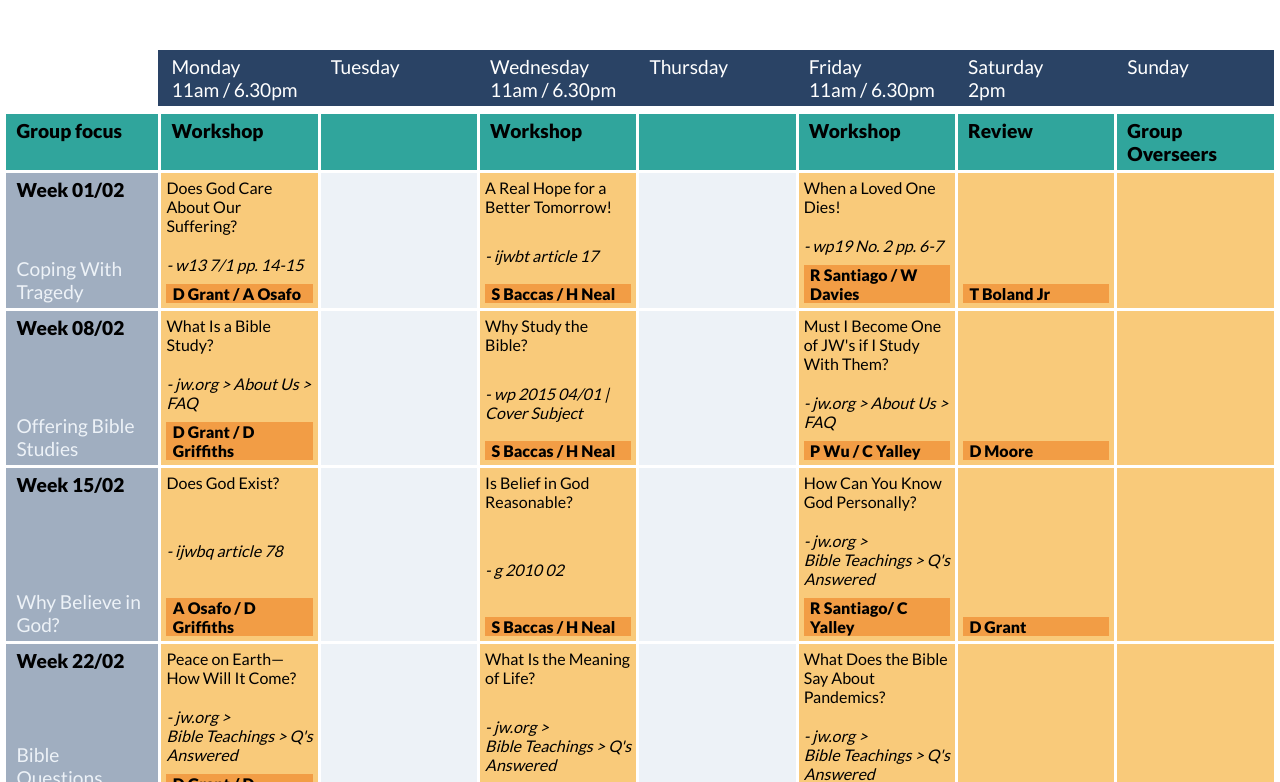
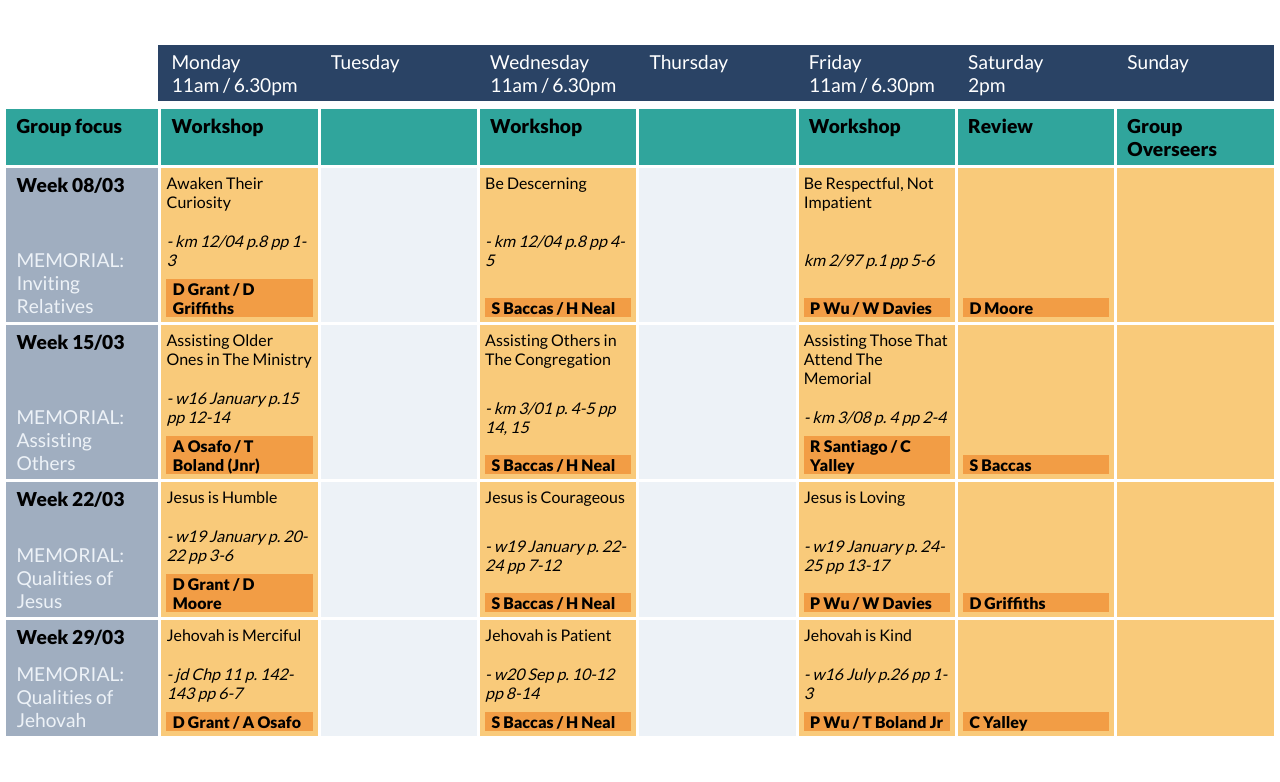
Before and after one commit to Denis-Grant/ministry-schedule-2021, a website: page index.html in a window 1280 px wide. Shown: the part 135-917 px from the top of the page. Drawn offline with nearby package versions, Linux system fonts and the light colour scheme.

Commit message:
March complete

```diff
--- a/index.html
+++ b/index.html
@@ -11,7 +11,7 @@
     <header>
         <nav>
             <div class="top">
-                    <span class='md-text underline' id='month'> DECEMBER</span>
+                    <span class='md-text underline' id='month'> MARCH</span>
                     <br>
                 <span class='lg-text underline'>FIELD MINISTRY</p>
             </div>
--- a/js/app.js
+++ b/js/app.js
@@ -22,12 +22,12 @@ let mq = window.matchMedia('(min-width: 920px)');
 
 
 const heading = [
-    {month: "february 2021"},
-    {text: '"And I saw another angel flying in midheaven, and he had good news to declare." - Rev 14:6'}
+    {month: "march 2021"},
+    {text: '"Keep doing this in remembrance of me." - Luke 22:19'}
 ];
 // DATES - The number of date entries dictates the number of weeks looped!
 const dates = [
-    '01/02','08/02','15/02','22/02'
+    '08/03','15/03','22/03','29/03'
 ];
 
 // const info = [
@@ -38,54 +38,26 @@ const dates = [
 const data = {
 
         wk1: [
-            {week: '01/02'},
-            {topic: 'Coping With Tragedy'},
+            {week: '08/03'},
+            {topic: 'MEMORIAL: Inviting Relatives'},
 
             {day: 'Monday'},
-            {theme: 'Does God Care About Our Suffering?'},
-            {ref: '- w13 7/1 pp. 14-15'},
-            {overseers: 'D Grant / A Osafo'},
-            {link: 'https://www.jw.org/en/library/magazines/wp20130701/does-god-care/'} ,
+            {theme: 'Awaken Their Curiosity'},
+            {ref: "- km 12/04 p.8 pp 1-3"},
+            {overseers: 'D Grant / D Griffiths'},
+            {link: 'https://wol.jw.org/en/wol/d/r1/lp-e/202004451?q=witnessing+relatives&p=par'} ,
 
             {day: 'Wednesday'},
-            {theme: 'A Real Hope for a Better Tomorrow!'},
-            {ref: '- ijwbt article 17'},
+            {theme: 'Be Descerning'},
+            {ref: '- km 12/04 p.8 pp 4-5'},
             {overseers: 'S Baccas / H Neal'},
-            {link: 'https://www.jw.org/en/bible-teachings/peace-happiness/real-hope-future-bible-promises/'},
+            {link: 'https://wol.jw.org/en/wol/d/r1/lp-e/202004451?q=witnessing+relatives&p=par#h=11'},
 
             {day: 'Friday'},
-            {theme: 'When a Loved One Dies!'},
-            {ref: '- wp19 No. 2 pp. 6-7'},
-            {overseers: 'R Santiago / W Davies'},
-            {link: 'https://www.jw.org/en/library/magazines/watchtower-no2-2019-may-jun/when-your-loved-one-dies/'},
-
-            {day: 'Saturday'},
-            {theme: ''},
-            {ref: ''},
-            {overseers: 'T Boland Jr'},
-            {link: ''}
-        ],
-        wk2:  [
-            {week: '08/01'},
-            {topic: 'Offering Bible Studies'},
-
-            {day: 'Monday'},
-            {theme: 'What Is a Bible Study?'},
-            {ref: '- jw.org > About Us > FAQ'},
-            {overseers: 'D Grant / D Griffiths'},
-            {link: 'https://www.jw.org/en/jehovahs-witnesses/faq/what-is-a-bible-study/'},
-
-            {day: 'Wednesday'},
-            {theme: 'Why Study the Bible?'},
-            {ref: '- wp 2015 04/01 | Cover Subject'},
-            {overseers: 'S Baccas / H Neal'},
-            {link: 'https://www.jw.org/en/library/magazines/wp20150401/why-study-bible/'},
-
-            {day: 'Friday'},
-            {theme: "Must I Become One of JW's if I Study With Them?"},
-            {ref: '- jw.org > About Us > FAQ'},
-            {overseers: 'P Wu / C Yalley'},
-            {link: 'https://www.jw.org/en/jehovahs-witnesses/faq/jw-bible-study/'},
+            {theme: 'Be Respectful, Not Impatient'},
+            {ref: 'km 2/97 p.1 pp 5-6'},
+            {overseers: 'P Wu / W Davies'},
+            {link: 'https://wol.jw.org/en/wol/d/r1/lp-e/201997041#h=6'},
 
             {day: 'Saturday'},
             {theme: ''},
@@ -93,55 +65,83 @@ const data = {
             {overseers: 'D Moore'},
             {link: ''}
         ],
-        wk3: [
+        wk2:  [
             {week: '15/01'},
-            {topic: 'Why Believe in God?'},
+            {topic: 'MEMORIAL: Assisting Others'},
 
             {day: 'Monday'},
-            {theme: 'Does God Exist?'},
-            {ref: '- ijwbq article 78'},
-            {overseers: 'A Osafo / D Griffiths'},
-            {link: 'https://www.jw.org/en/bible-teachings/questions/does-god-exist/'} ,
+            {theme: 'Assisting Older Ones in The Ministry'},
+            {ref: '- w16 January p.15 pp 12-14'},
+            {overseers: 'A Osafo / T Boland (Jnr)'},
+            {link: 'https://wol.jw.org/en/wol/d/r1/lp-e/2016043#h=42'},
 
             {day: 'Wednesday'},
-            {theme: 'Is Belief in God Reasonable?'},
-            {ref: '- g 2010 02'},
+            {theme: 'Assisting Others in The Congregation'},
+            {ref: '- km 3/01 p. 4-5 pp 14, 15'},
             {overseers: 'S Baccas / H Neal'},
-            {link: 'https://www.jw.org/en/library/magazines/g201002/Is-Belief-in-God-Reasonable/'},
+            {link: 'https://wol.jw.org/en/wol/d/r1/lp-e/202001082#h=15'},
 
             {day: 'Friday'},
-            {theme: 'How Can You Know God Personally?'},
-            {ref: "- jw.org ><br>Bible Teachings > Q's Answered"},
-            {overseers: 'R Santiago/ C Yalley'},
-            {link: 'https://www.jw.org/en/bible-teachings/questions/knowing-god-personally-get-closer/'},
+            {theme: "Assisting Those That Attend The Memorial"},
+            {ref: '- km 3/08 p. 4 pp 2-4'},
+            {overseers: 'R Santiago / C Yalley'},
+            {link: 'https://wol.jw.org/en/wol/d/r1/lp-e/202008085#h=3'},
 
             {day: 'Saturday'},
             {theme: ''},
             {ref: ''},
-            {overseers: 'D Grant'},
+            {overseers: 'S Baccas'},
+            {link: ''}
+        ],
+        wk3: [
+            {week: '15/01'},
+            {topic: 'MEMORIAL: Qualities of Jesus'},
+
+            {day: 'Monday'},
+            {theme: 'Jesus is Humble'},
+            {ref: '- w19 January p. 20-22 pp 3-6'},
+            {overseers: 'D Grant / D Moore'},
+            {link: 'https://wol.jw.org/en/wol/d/r1/lp-e/2019245#h=8'} ,
+
+            {day: 'Wednesday'},
+            {theme: 'Jesus is Courageous'},
+            {ref: '- w19 January p. 22-24 pp 7-12'},
+            {overseers: 'S Baccas / H Neal'},
+            {link: 'https://wol.jw.org/en/wol/d/r1/lp-e/2019245#h=13'},
+
+            {day: 'Friday'},
+            {theme: 'Jesus is Loving'},
+            {ref: "- w19 January p. 24-25 pp 13-17"},
+            {overseers: 'P Wu / W Davies'},
+            {link: 'https://wol.jw.org/en/wol/d/r1/lp-e/2019245#h=20'},
+
+            {day: 'Saturday'},
+            {theme: ''},
+            {ref: ''},
+            {overseers: 'D Griffiths'},
             {link: ''}
         ],
         wk4:  [
             {week: '22/01'},
-            {topic: 'Bible Questions Answered'},
+            {topic: 'MEMORIAL: Qualities of Jehovah'},
 
             {day: 'Monday'},
-            {theme: 'Peace on Earth—How Will It Come?'},
-            {ref: "- jw.org ><br>Bible Teachings > Q's Answered"},
-            {overseers: 'D Grant / D Moore'},
-            {link: 'https://www.jw.org/en/bible-teachings/questions/peace-on-earth-how/'},
+            {theme: 'Jehovah is Merciful'},
+            {ref: "- jd Chp 11 p. 142-143 pp 6-7"},
+            {overseers: 'D Grant / A Osafo'},
+            {link: 'https://wol.jw.org/en/wol/d/r1/lp-e/1102006154#h=9'},
 
             {day: 'Wednesday'},
-            {theme: 'What Is the Meaning of Life?'},
-            {ref: "- jw.org ><br>Bible Teachings > Q's Answered"},
-            {overseers: 'S Baccas H Neal'},
-            {link: 'https://www.jw.org/en/bible-teachings/questions/meaning-of-life/'},
+            {theme: 'Jehovah is Patient'},
+            {ref: "- w20 Sep p. 10-12 pp 8-14"},
+            {overseers: 'S Baccas / H Neal'},
+            {link: 'https://wol.jw.org/en/wol/d/r1/lp-e/2020561?q=jehovah+pati%2A+ministry&p=par#h=14'},
 
             {day: 'Friday'},
-            {theme: 'What Does the Bible Say About Pandemics?'},
-            {ref: "- jw.org ><br>Bible Teachings > Q's Answered"},
+            {theme: 'Jehovah is Kind'},
+            {ref: "- w16 July p.26  pp 1-3"},
             {overseers: 'P Wu / T Boland Jr'},
-            {link: 'https://www.jw.org/en/bible-teachings/questions/bible-about-pandemics-disease/'},
+            {link: 'https://wol.jw.org/en/wol/d/r1/lp-e/2016523'},
 
             {day: 'Saturday'},
             {theme: ''},
```
Also changed, not shown: package.json (added, +23 -0 lines), 1 other file.
